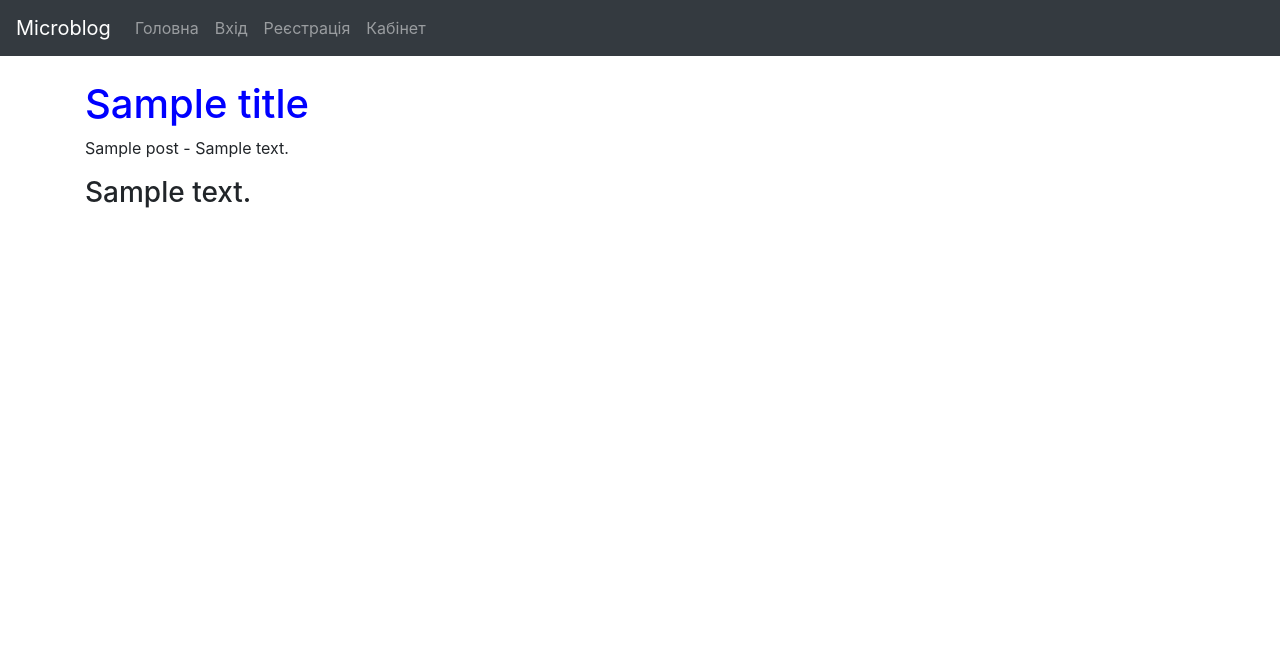
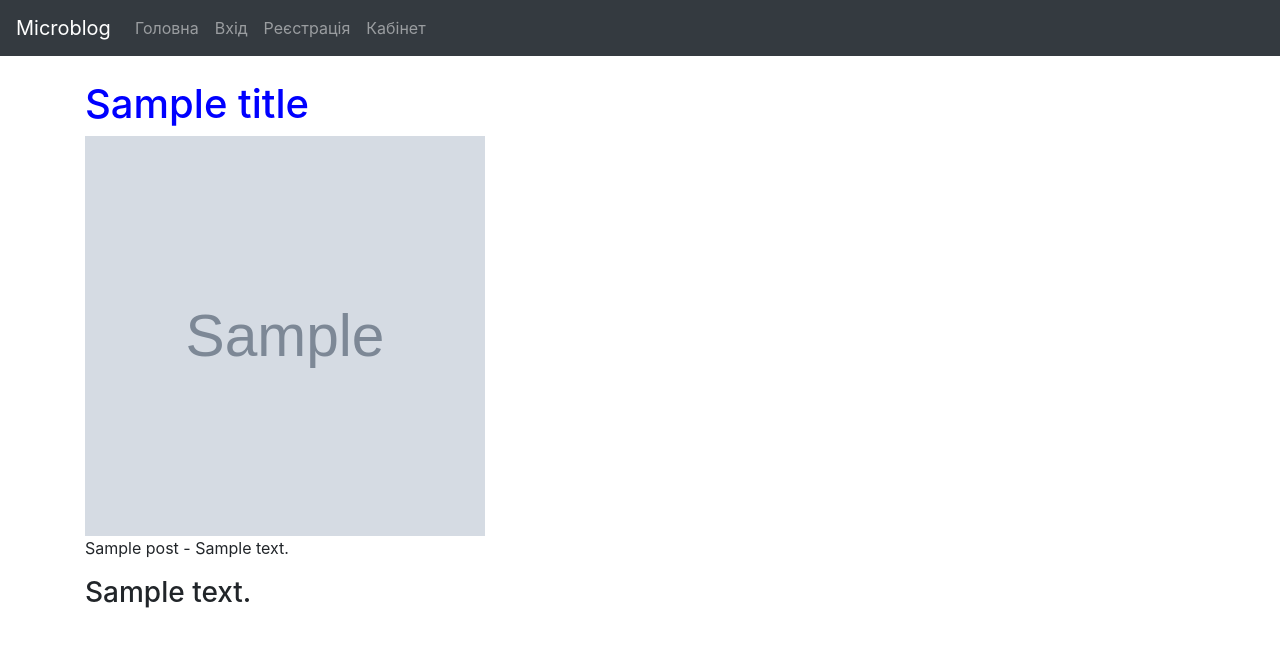
Before and after one commit to taras-fid/flask_GoIT, a Python web app: template app/templates/main.html in a window 1280 px wide. Shown: the top 647 px of the page. Run offline with Jinja, Linux system fonts and the light colour scheme; the template is opened without the code that fills it: most values are stand-ins (such as "Sample title", 1, 10 or a date in 2020); grey boxes marked "Sample" are stand-in pictures; some libraries are stand-ins or nearby versions.

Commit message:
Add img to Post

```diff
--- a/app/models.py
+++ b/app/models.py
@@ -36,6 +36,8 @@ class Post(db.Model):
     name = db.Column(db.String(16), index=True)
     text = db.Column(db.String(128))
     timestamp_created = datetime.now().timestamp()
+    img_path = db.Column(db.String(128))
+
 
 
 class Order(db.Model):
--- a/app/templates/main.html
+++ b/app/templates/main.html
@@ -8,6 +8,7 @@
     {% endif %}
     <h1>{{current_user.username}}</h1>
     {% for post in posts %}
+        <img src={{post.img_path}} alt="oops, we lost this img" width="400" height="400">
         <p>{{post.name}} - {{post.text}}</p>
         <h3>{{post.body}}</h3>
     {% endfor %}
```
